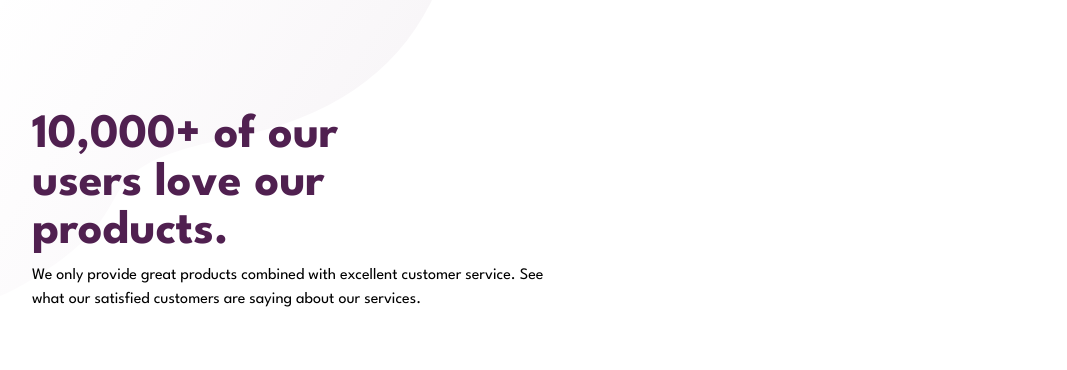
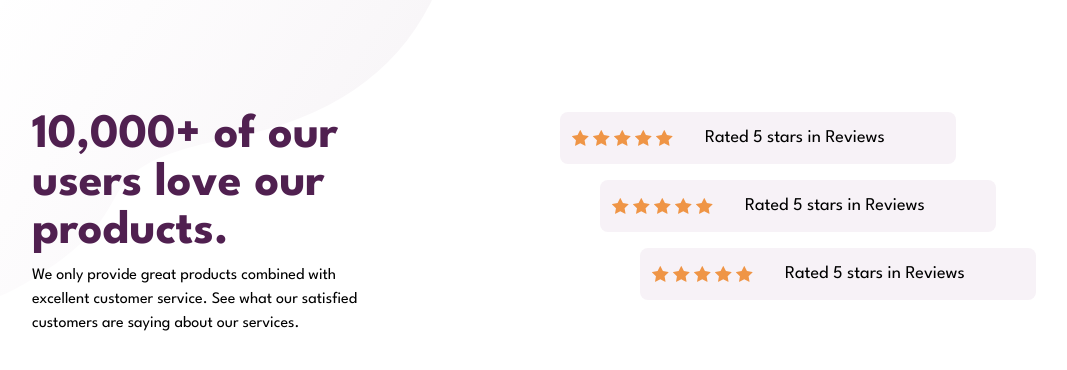
Before and after one commit to thedevangvishnu/mastering-react, a React (Create React App) app in the folder react-practice-projects/newbie-level/project-04/: page / in a window 1280 px wide. Shown: the top 370 px of the page, without its empty margins (80-1147 px from the left). Built offline with nearby package versions, Linux system fonts and the light colour scheme.

Commit message:
Complete the upper half section
Create the upper-left section containing heading and
description and then create Rating components that are
present in the upper-right section

```diff
--- /dev/null
+++ b/react-practice-projects/newbie-level/project-04/src/components/rating/Rating.jsx
@@ -0,0 +1,23 @@
+import star from "../../assets/images/icon-star.svg";
+
+const Rating = ({ margin }) => {
+  const marginStyles =
+    margin !== undefined ? { marginLeft: `${margin}rem` } : {};
+  return (
+    <div
+      className={`bg-magenta-100 flex items-center p-3 relative gap-8 w-3/4 rounded-lg `}
+      style={marginStyles}
+    >
+      <div className="flex items-center gap-1 h-full">
+        {Array(5)
+          .fill(null)
+          .map((_, index) => (
+            <img key={index} src={star} alt="Star icon to display rating" />
+          ))}
+      </div>
+      <p className=" text-lg">Rated 5 stars in Reviews</p>
+    </div>
+  );
+};
+
+export default Rating;
--- a/react-practice-projects/newbie-level/project-04/src/components/section-content/SectionContent.jsx
+++ b/react-practice-projects/newbie-level/project-04/src/components/section-content/SectionContent.jsx
@@ -1,14 +1,16 @@
+import Rating from "../rating/Rating";
+
 const SectionContent = () => {
   return (
     <div className="w-full h-screen relative flex flex-col gap-2 p-28 font-display">
       {/* upper section */}
-      <div className="w-full ">
+      <div className="w-full flex">
         {/* upper left */}
         <div className="flex flex-col gap-2 w-1/2">
           <h2 className="w-2/3 text-5xl font-bold text-magenta-300">
             10,000+ of our users love our products.
           </h2>
-          <p>
+          <p className="w-2/3">
             We only provide great products combined with excellent customer
             service. See what our satisfied customers are saying about our
             services.
@@ -16,6 +18,11 @@ const SectionContent = () => {
         </div>
 
         {/* upper right */}
+        <div className="flex flex-col gap-4 w-1/2 ">
+          <Rating margin={0} />
+          <Rating margin={2.5} />
+          <Rating margin={5} />
+        </div>
       </div>
 
       {/* lower section */}
```
